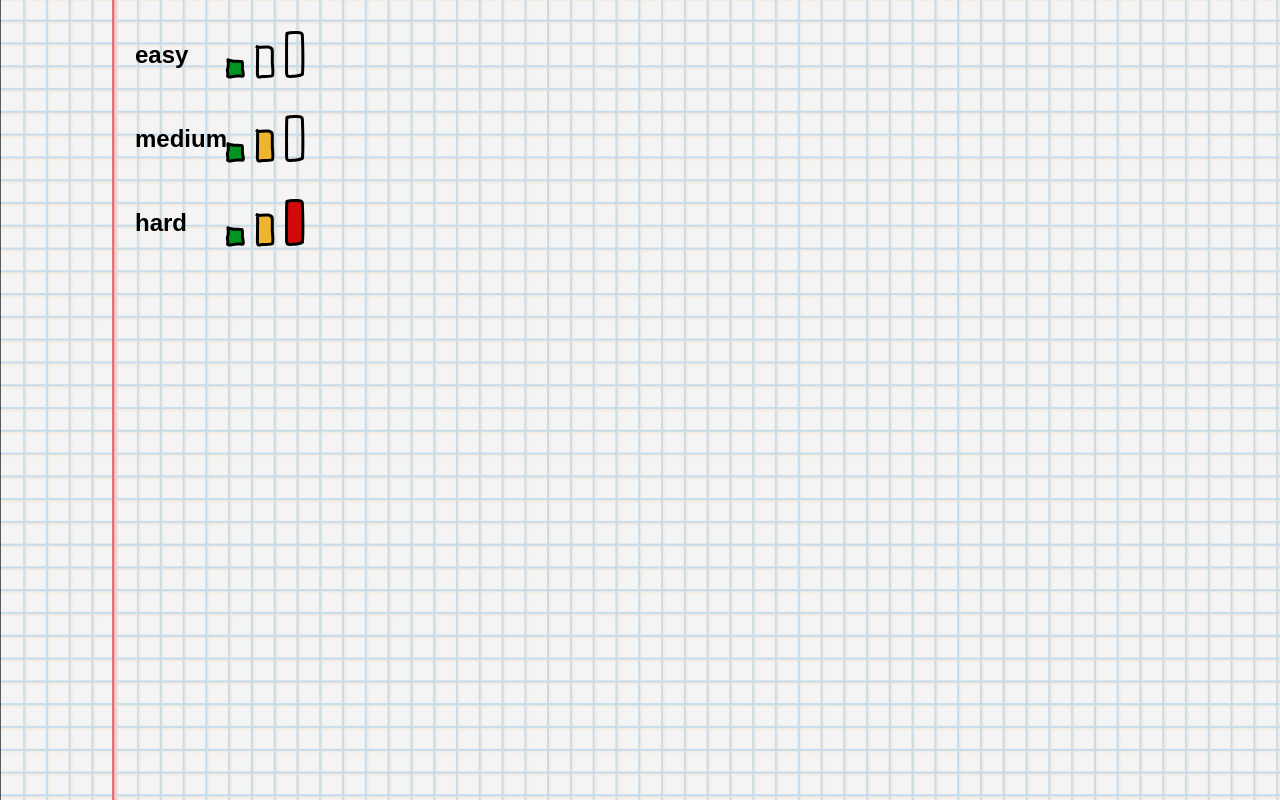
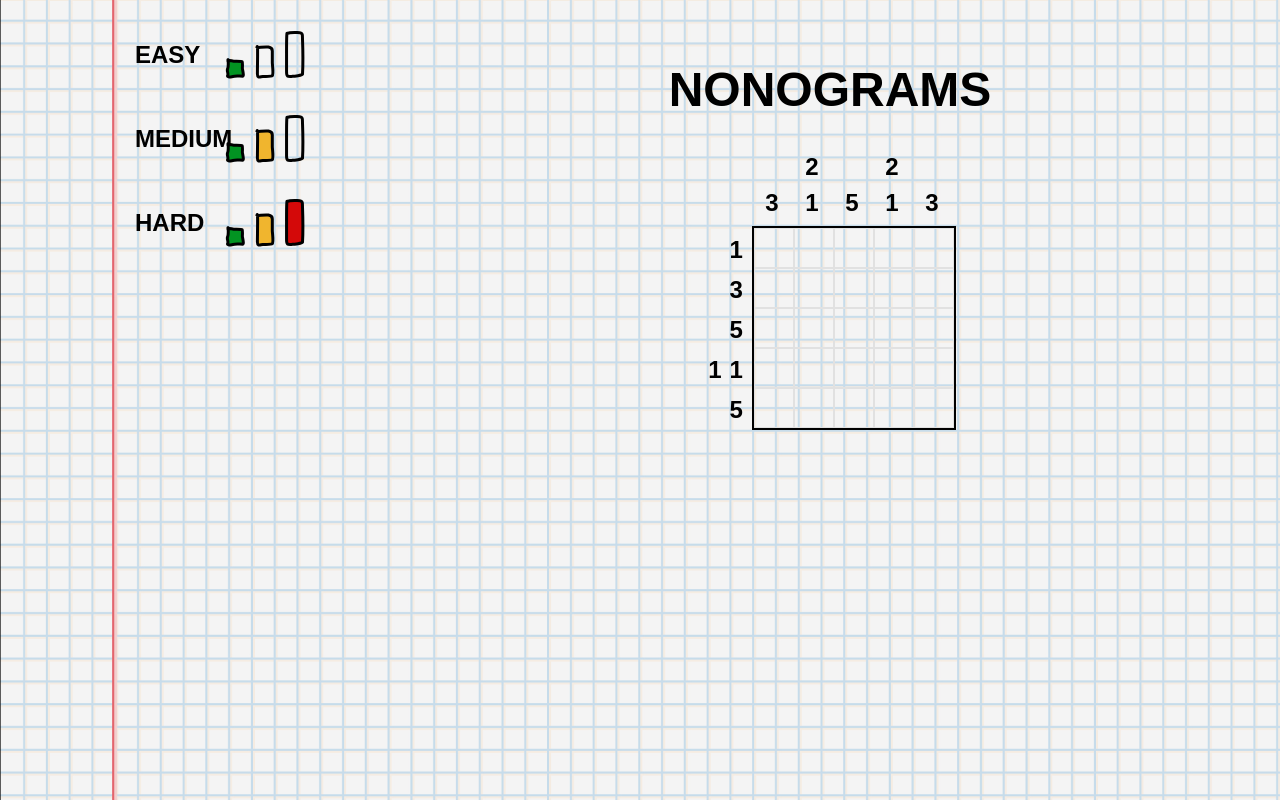
Before and after one commit to vladimirovicp/js-nonograms2, a plain HTML site: page index.html in a window 1280 px wide. Shown: the top 800 px of the page. Drawn offline with Linux system fonts and the light colour scheme; a web font is replaced by a local one.

Commit message:
feat: перерисовка ячеек

```diff
--- a/js/components/difficulty/difficultyView.js
+++ b/js/components/difficulty/difficultyView.js
@@ -1,6 +1,7 @@
 import ElementCreator from "../../util/element-creator.js";
 import { svgCreator } from "../../util/svg-creator.js";
 import { svgDifficultyFiles } from "../../components/dataSVG.js";
+import { setGridSize } from "../../util/config.js";
 
 const difficultyName = ["easy", "medium", "hard"];
 
@@ -19,11 +20,18 @@ export function difficultyView() {
     const button = new ElementCreator({
       tag: "button",
       classNames: ["btn__reset", "btn__difficulty", `btn__difficulty-${name}`],
+      callback: (e) => {
+        const difficulty = e.target.dataset.difficulty;
+        setGridSize(difficulty);
+      },
     });
 
     const text = new ElementCreator({
       tag: "span",
       classNames: ["text"],
+      attributes: {
+        "data-difficulty": name,
+      },
       textContent: name,
     });
 
--- /dev/null
+++ b/js/components/game/game.js
@@ -0,0 +1,146 @@
+import ElementCreator from "../../util/element-creator.js";
+import { getGridSize, getTemplateName } from "../../util/config.js";
+import templates from "../../game-template.js";
+import { removeAllClassesExceptList } from "../../util/helper.js";
+export function game() {
+  const game = new ElementCreator({
+    tag: "section",
+    classNames: ["game"],
+  });
+
+  const gameContainer = generateGameContainer();
+
+  game.addInnerElements([gameContainer]);
+
+  return game;
+}
+
+export function generateGameContainer() {
+  const gridSize = getGridSize();
+  const gameContainer = new ElementCreator({
+    classNames: ["game__container"],
+  });
+
+  const colHints = new ElementCreator({
+    classNames: ["col-hints"],
+  });
+  colHints.addInnerElements(generateColHintsItems(gridSize));
+
+  const gameWrapper = new ElementCreator({
+    classNames: ["game__wrapper"],
+  });
+
+  const rowHints = new ElementCreator({
+    classNames: ["row-hints"],
+  });
+  rowHints.addInnerElements(generateRowHintsItems(gridSize));
+
+  const gameTable = new ElementCreator({
+    classNames: ["game__table"],
+  });
+
+  gameTable.addInnerElements([...createTetableCeil(gridSize)]);
+
+  gameWrapper.addInnerElements([rowHints, gameTable]);
+
+  gameContainer.addInnerElements([colHints, gameWrapper]);
+
+  return gameContainer;
+}
+
+function generateRowHintsItems(gridSize) {
+  const result = [];
+  //const gridSize = getGridSize();
+  const templateName = getTemplateName();
+  const rowHintsData = templates[gridSize][templateName]["row"];
+  for (let i = 0; i < gridSize; i++) {
+    const rowHintsItems = new ElementCreator({
+      classNames: ["row-hints__items"],
+    });
+    rowHintsItems.addInnerElements(generateRowHintsItem(rowHintsData[i]));
+    result.push(rowHintsItems);
+  }
+  return [...result];
+}
+
+function generateRowHintsItem(data) {
+  const result = [];
+
+  data.forEach((el) => {
+    const rowHintsItem = new ElementCreator({
+      classNames: ["row-hints__item"],
+      textContent: el,
+    });
+    result.push(rowHintsItem);
+  });
+
+  return [...result];
+}
+
+function generateColHintsItems(gridSize) {
+  const result = [];
+  const templateName = getTemplateName();
+  const colHintsData = templates[gridSize][templateName]["col"];
+  for (let i = 0; i < gridSize; i++) {
+    const rowHintsItems = new ElementCreator({
+      classNames: ["col-hints__items"],
+    });
+    rowHintsItems.addInnerElements(generateColHintsItem(colHintsData[i]));
+    result.push(rowHintsItems);
+  }
+  return [...result];
+}
+
+function generateColHintsItem(data) {
+  const result = [];
+
+  data.forEach((el) => {
+    const colHintsItem = new ElementCreator({
+      classNames: ["col-hints__item"],
+      textContent: el,
+    });
+    result.push(colHintsItem);
+  });
+
+  return [...result];
+}
+
+function createTetableCeil(gridSize) {
+  const result = [];
+  for (let i = 0; i < gridSize; i++) {
+    for (let j = 0; j < gridSize; j++) {
+      const tableCeil = new ElementCreator({
+        classNames: ["game__table-ceil"],
+        attributes: {
+          "data-col": i,
+          "data-row": j,
+        },
+        callbacks: [
+          {
+            eventType: "click",
+            handler: (event) => {
+              removeAllClassesExceptList(event.target, [
+                "game__table-ceil",
+                "checked",
+              ]);
+              event.target.classList.toggle("checked");
+            },
+          },
+          {
+            eventType: "contextmenu",
+            handler: (event) => {
+              removeAllClassesExceptList(event.target, [
+                "game__table-ceil",
+                "marker",
+              ]);
+              event.target.classList.toggle("marker");
+              event.preventDefault();
+            },
+          },
+        ],
+      });
+      result.push(tableCeil);
+    }
+  }
+  return result;
+}
--- a/js/components/game/view.js
+++ b/js/components/game/view.js
@@ -1,9 +1,7 @@
 import ElementCreator from "../../util/element-creator.js";
-import { getGridSize, getTemplateName } from "../../util/config.js";
-import templates from "../../game-template.js";
 import { difficultyView } from "../difficulty/difficultyView.js";
-
-import { consoleLog, removeAllClassesExceptList } from "../../util/helper.js";
+import { header } from "../header/header.js";
+import { game } from "./game.js";
 
 export function template() {
   const main = new ElementCreator({
@@ -26,6 +24,8 @@ export function template() {
     classNames: ["content-main"],
   });
 
+  contentMain.addInnerElements([header(), game()]);
+
   const contentSecondary = new ElementCreator({
     tag: "aside",
     classNames: ["content-secondary"],
@@ -37,140 +37,3 @@ export function template() {
 
   return main;
 }
-
-export function game() {
-  const gridSize = getGridSize();
-
-  const game = new ElementCreator({
-    tag: "section",
-    classNames: ["game"],
-  });
-
-  const gameContainer = new ElementCreator({
-    classNames: ["game__container"],
-  });
-
-  const colHints = new ElementCreator({
-    classNames: ["col-hints"],
-  });
-  colHints.addInnerElements(generateColHintsItems(gridSize));
-
-  const gameWrapper = new ElementCreator({
-    classNames: ["game__wrapper"],
-  });
-
-  const rowHints = new ElementCreator({
-    classNames: ["row-hints"],
-  });
-  rowHints.addInnerElements(generateRowHintsItems(gridSize));
-
-  const gameTable = new ElementCreator({
-    classNames: ["game__table"],
-  });
-
-  gameTable.addInnerElements([...createTetableCeil(gridSize)]);
-
-  gameWrapper.addInnerElements([rowHints, gameTable]);
-
-  gameContainer.addInnerElements([colHints, gameWrapper]);
-  game.addInnerElements([gameContainer]);
-
-  return game;
-}
-
-function generateRowHintsItems(gridSize) {
-  const result = [];
-  //const gridSize = getGridSize();
-  const templateName = getTemplateName();
-  const rowHintsData = templates[gridSize][templateName]["row"];
-  for (let i = 0; i < gridSize; i++) {
-    const rowHintsItems = new ElementCreator({
-      classNames: ["row-hints__items"],
-    });
-    rowHintsItems.addInnerElements(generateRowHintsItem(rowHintsData[i]));
-    result.push(rowHintsItems);
-  }
-  return [...result];
-}
-
-function generateRowHintsItem(data) {
-  const result = [];
-
-  data.forEach((el) => {
-    const rowHintsItem = new ElementCreator({
-      classNames: ["row-hints__item"],
-      textContent: el,
-    });
-    result.push(rowHintsItem);
-  });
-
-  return [...result];
-}
-
-function generateColHintsItems(gridSize) {
-  const result = [];
-  const templateName = getTemplateName();
-  const colHintsData = templates[gridSize][templateName]["col"];
-  for (let i = 0; i < gridSize; i++) {
-    const rowHintsItems = new ElementCreator({
-      classNames: ["col-hints__items"],
-    });
-    rowHintsItems.addInnerElements(generateColHintsItem(colHintsData[i]));
-    result.push(rowHintsItems);
-  }
-  return [...result];
-}
-
-function generateColHintsItem(data) {
-  const result = [];
-
-  data.forEach((el) => {
-    const colHintsItem = new ElementCreator({
-      classNames: ["col-hints__item"],
-      textContent: el,
-    });
-    result.push(colHintsItem);
-  });
-
-  return [...result];
-}
-
-function createTetableCeil(gridSize) {
-  const result = [];
-  for (let i = 0; i < gridSize; i++) {
-    for (let j = 0; j < gridSize; j++) {
-      const tableCeil = new ElementCreator({
-        classNames: ["game__table-ceil"],
-        attributes: {
-          "data-col": i,
-          "data-row": j,
-        },
-        callbacks: [
-          {
-            eventType: "click",
-            handler: (event) => {
-              removeAllClassesExceptList(event.target, [
-                "game__table-ceil",
-                "checked",
-              ]);
-              event.target.classList.toggle("checked");
-            },
-          },
-          {
-            eventType: "contextmenu",
-            handler: (event) => {
-              removeAllClassesExceptList(event.target, [
-                "game__table-ceil",
-                "marker",
-              ]);
-              event.target.classList.toggle("marker");
-              event.preventDefault();
-            },
-          },
-        ],
-      });
-      result.push(tableCeil);
-    }
-  }
-  return result;
-}
--- /dev/null
+++ b/js/components/header/header.js
@@ -0,0 +1,21 @@
+import ElementCreator from "../../util/element-creator.js";
+
+export function header() {
+  const header = new ElementCreator({
+    tag: "header",
+    classNames: ["header"],
+  });
+
+  header.addInnerElements([nameSite("Nonograms")]);
+
+  return header;
+}
+
+function nameSite(name) {
+  const siteName = new ElementCreator({
+    tag: "h1",
+    classNames: ["site-name"],
+    textContent: name,
+  });
+  return siteName;
+}
--- a/js/game-template.js
+++ b/js/game-template.js
@@ -101,6 +101,38 @@ const template = {
       },
     },
   },
+  10: {
+    home: {
+      name: {
+        en: "home",
+        ru: "дом",
+      },
+      col: {
+        0: [1],
+        1: [3],
+        2: [5],
+        3: [1, 1],
+        4: [5],
+        5: [1],
+        6: [3],
+        7: [5],
+        8: [1, 1],
+        9: [5],
+      },
+      row: {
+        0: [3],
+        1: [2, 1],
+        2: [5],
+        3: [2, 1],
+        4: [3],
+        5: [1],
+        6: [3],
+        7: [5],
+        8: [1, 1],
+        9: [5],
+      },
+    },
+  },
 };
 
 export default template;
--- /dev/null
+++ b/js/redraw.js
@@ -0,0 +1,7 @@
+export function redrawGame(newElement) {
+  const game = document.querySelector(".game");
+  if (game) {
+    game.innerHTML = "";
+    game.appendChild(newElement.getElement());
+  }
+}
--- a/js/script.js
+++ b/js/script.js
@@ -1,4 +1,4 @@
-import { template, game } from "./components/game/view.js";
+import { template } from "./components/game/view.js";
 
 const body = document.body;
 const templateElement = template().getElement();
--- a/js/util/config.js
+++ b/js/util/config.js
@@ -1,3 +1,6 @@
+import { generateGameContainer } from "../components/game/game.js";
+import { redrawGame } from "../redraw.js";
+
 const difficultyData = {
   easy: 5,
   medium: 10,
@@ -10,6 +13,9 @@ let template = "home";
 // Функция для изменения значения gridSize
 export function setGridSize(difficul) {
   gridSize = difficultyData[difficul];
+
+  redrawGame(generateGameContainer());
+  console.log(`изменен уровень на ${difficul}`);
 }
 
 // Функция для получения значения gridSize
--- a/scss/_btn.scss
+++ b/scss/_btn.scss
@@ -5,6 +5,7 @@
     align-items: center;
     gap: 10px;
     .text {
+      text-transform: uppercase;
       width: 80px;
       text-align: left;
     }
```
Also changed, not shown: css/style.css, 1 other file.
